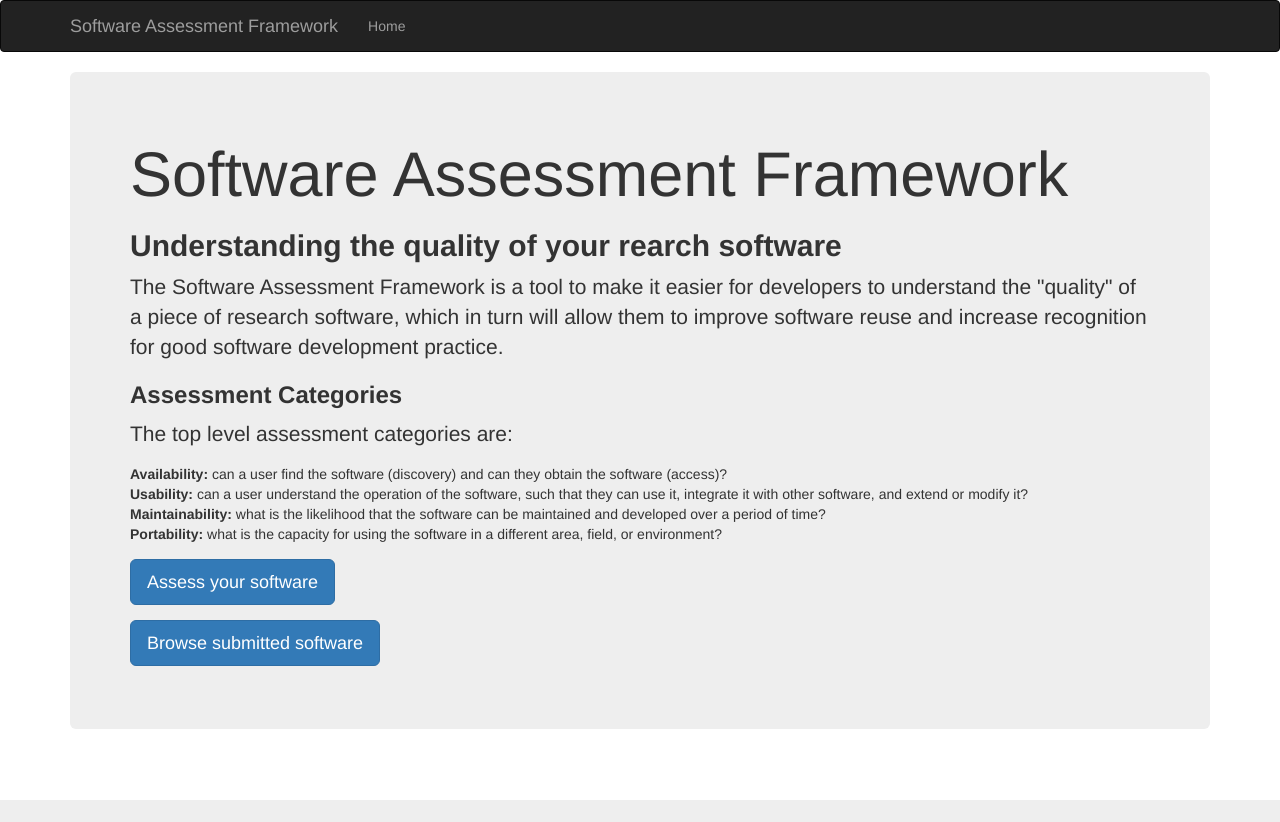
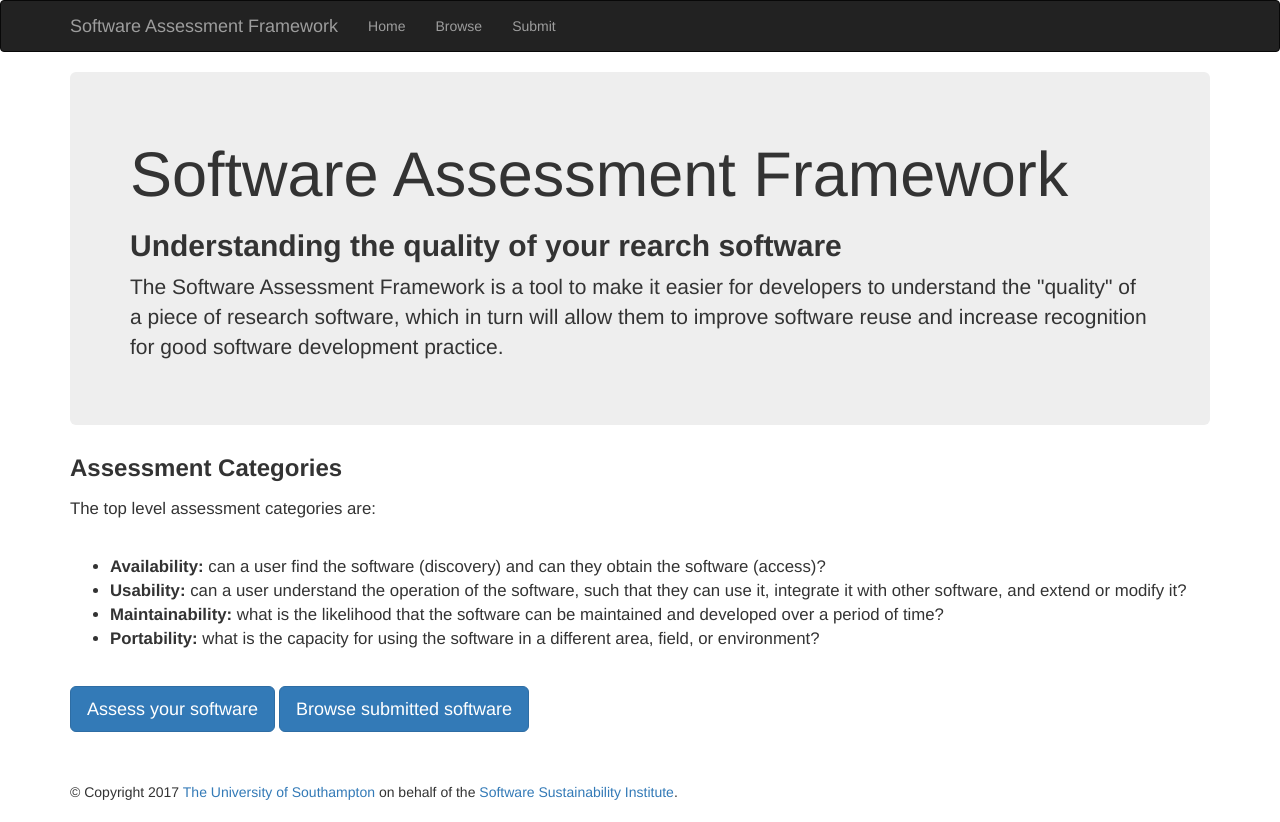
Before and after one commit to softwaresaved/software-assessment-framework, a Flask app: page / in a window 1280 px wide. Before the commit the page ends 800 px from the top, so only its background shows below. Run offline with Flask 2, Linux system fonts and the light colour scheme; parts of the project's set-up code (start-up, migrations or seed data) failed here and were passed over; some libraries are stand-ins or nearby versions.

Commit message:
Layout fixes. Add copyright footer

```diff
--- a/app/static/css/style.css
+++ b/app/static/css/style.css
@@ -1,3 +1,8 @@
+.assessment-categories {
+    font-size: 1.2em;
+    margin: 15px 0px 15px 0px;
+    padding: 0px 0px 10px 0px;
+}
 .assessment-category {
     font-weight: bold;
 }
@@ -27,6 +32,10 @@
     border-left: 2px solid;
     height: 10px;
     margin-bottom: 10px;
+}
+
+.footer-page {
+    margin: 50px 0px 20px 0px;
 }
 
 /** Prevent range controls taking up the whole line breaking labels **/
@@ -91,10 +100,7 @@ h1.award-level {
     font-size: 4.0em;
 }
 
-ul {
-    list-style-type: none;
-    padding-left: 0px;
-}
+
 
 ul li label {
     display: inline;
--- a/app/templates/base.html
+++ b/app/templates/base.html
@@ -22,6 +22,8 @@
         <div class="navbar-collapse collapse">
             <ul class="nav navbar-nav">
                 <li><a href="/">Home</a> </li>
+                <li><a href="/browse">Browse</a> </li>
+                <li><a href="/submit">Submit</a> </li>
             </ul>
         </div>
     </div>
@@ -40,5 +42,9 @@
     {% block page_content %}
 
     {% endblock %}
+    <div class="footer-page">
+    &copy; Copyright 2017 <a href="https://www.southampton.ac.uk">The University of Southampton</a> on behalf of the <a href="https://www.software.ac.uk">Software Sustainability Institute</a>.
+    </div>
+
 </div>
 {% endblock %}
--- a/app/templates/index.html
+++ b/app/templates/index.html
@@ -9,17 +9,22 @@
             of research software, which in turn will allow them to improve
             software reuse and increase recognition for good software development practice.
         </p>
+    </div>
+    <div>
         <h3>Assessment Categories</h3>
-        <p>The top level assessment categories are:
+        <div class="assessment-categories">The top level assessment categories are:
+            <p>&nbsp;</p>
             <ul>
                 <li><span class="assessment-category">Availability:</span> can a user find the software (discovery) and can they obtain the software (access)?
                 <li><span class="assessment-category">Usability:</span> can a user understand the operation of the software, such that they can use it, integrate it with other software, and extend or modify it?
                 <li><span class="assessment-category">Maintainability:</span> what is the likelihood that the software can be maintained and developed over a period of time?
                 <li><span class="assessment-category">Portability:</span> what is the capacity for using the software in a different area, field, or environment?
             </ul>
-        </p>
-        <p><a class="btn btn-primary btn-lg" href="{{ url_for('submit') }}" role="button">Assess your software</a></p>
-        <p><a class="btn btn-primary btn-lg" href="{{ url_for('browse') }}" role="button">Browse submitted software</a></p>
+        </div>
+
+
+        <span><a class="btn btn-primary btn-lg" href="{{ url_for('submit') }}" role="button">Assess your software</a></span>
+        <span><a class="btn btn-primary btn-lg" href="{{ url_for('browse') }}" role="button">Browse submitted software</a></span>
     </div>
 
 
```
